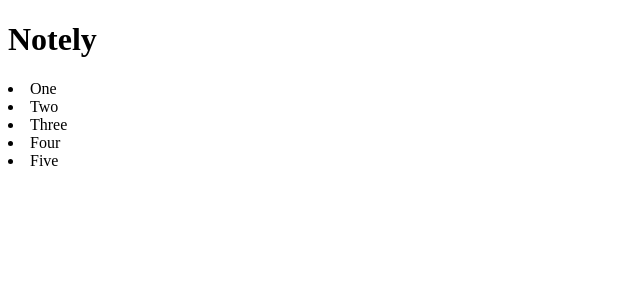
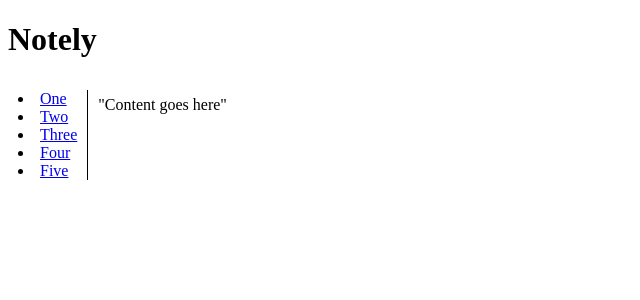
Before and after one commit to 59-dev/notely, an Angular app: page / in a window 1280 px wide. Shown: the top 300 px of the page, without its empty margins (0-640 px from the left). Built offline with nearby package versions, Linux system fonts and the light colour scheme.

Commit message:
add styling to side-menu

```diff
--- a/src/app/components/layout/layout.component.css
+++ b/src/app/components/layout/layout.component.css
@@ -0,0 +1,10 @@
+.content-container {
+    display: flex;
+    flex-direction: row;
+}
+
+.side-bar-container {
+    margin: 10px;
+    border-right: 1px solid black;
+    padding-right: 10px;
+}
--- a/src/app/components/layout/layout.component.html
+++ b/src/app/components/layout/layout.component.html
@@ -1,4 +1,13 @@
-<div>
-    <app-title-bar title="Notely"></app-title-bar>
-    <app-side-bar></app-side-bar>
+<div class="layout-container">
+    <div class="title-container">
+        <app-title-bar title="Notely"></app-title-bar>
+    </div>
+    <div class="content-container">
+        <div class="side-bar-container">
+            <app-side-bar></app-side-bar>
+        </div>
+        <div class="notes-container">
+            <p>"Content goes here"</p>
+        </div>
+    </div>
 </div>
--- a/src/app/components/layout/layout.component.ts
+++ b/src/app/components/layout/layout.component.ts
@@ -3,7 +3,7 @@ import { Component, OnInit } from '@angular/core';
 @Component({
   selector: 'app-layout',
   templateUrl: './layout.component.html',
-  styleUrls: ['../../app.component.css']
+  styleUrls: ['./layout.component.css']
 })
 export class LayoutComponent implements OnInit {
 
--- a/src/app/components/side-bar/side-bar-item/side-bar-item.component.html
+++ b/src/app/components/side-bar/side-bar-item/side-bar-item.component.html
@@ -1,3 +1,3 @@
 <li role="presentation" class="active">
-    <a>{{name}}</a>
+    <a href="{{pageId}}" id="{{pageId}}">{{name}}</a>
 </li>
--- a/src/app/components/side-bar/side-bar-item/side-bar-item.component.ts
+++ b/src/app/components/side-bar/side-bar-item/side-bar-item.component.ts
@@ -11,8 +11,13 @@ export class SideBarItemComponent implements OnInit {
 
   @Input() name: string;
   @Input() idx: number;
+  pageId: string;
 
   ngOnInit() {
   }
 
+  ngOnChanges() {
+      this.pageId = "page_" + this.idx;
+  }
+
 }
--- a/src/app/components/side-bar/side-bar.component.html
+++ b/src/app/components/side-bar/side-bar.component.html
@@ -1 +1,3 @@
-<app-side-bar-item *ngFor="let page of pages; index as i" name={{page}} idx={{i+1}}></app-side-bar-item>
+<div>
+    <app-side-bar-item *ngFor="let page of pages; index as i" name={{page}} idx={{i+1}}></app-side-bar-item>
+</div>
```
